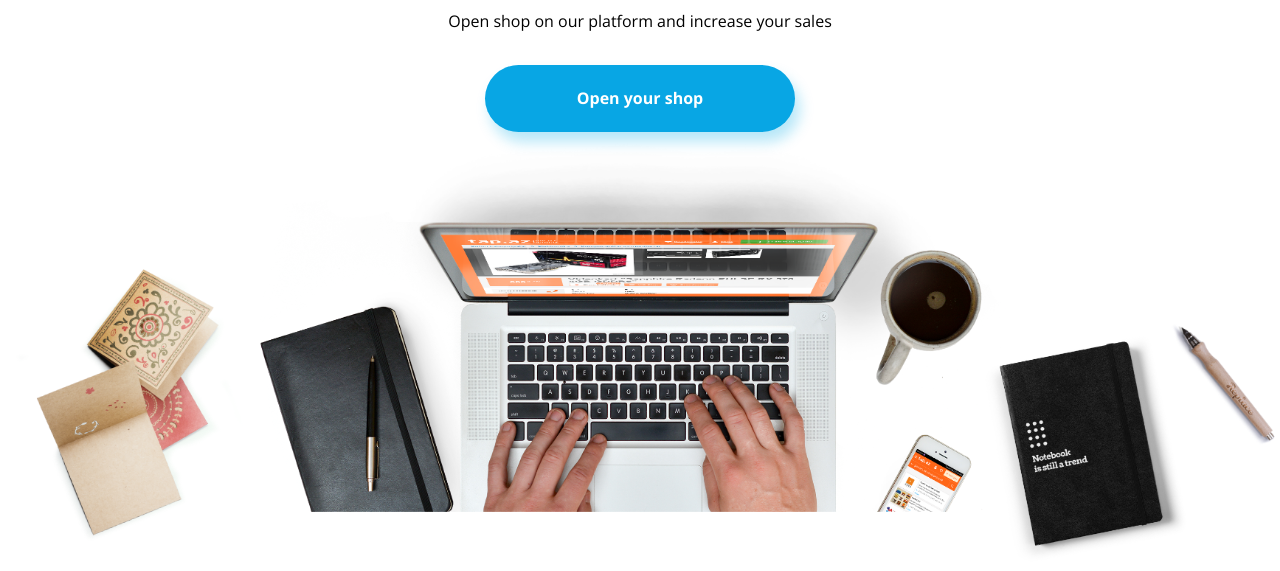
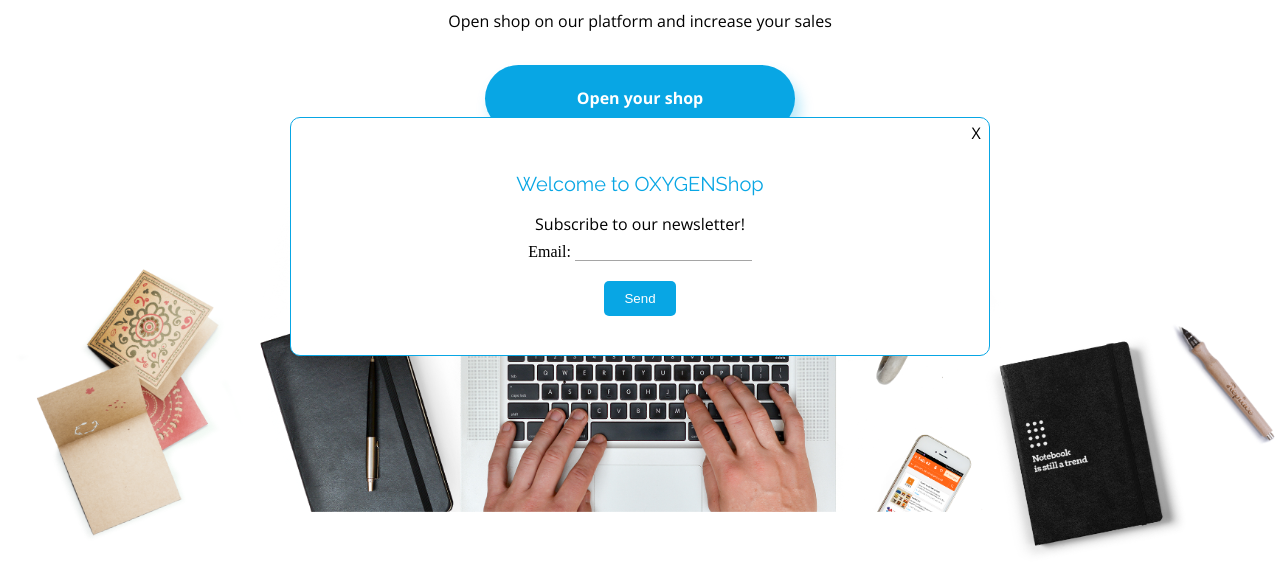
Before and after one commit to Moyrasc/Oxygen-Shop, a website: page index.html in a window 1280 px wide. Shown: the part 203-774 px from the top of the page. Drawn offline with nearby package versions, Linux system fonts and the light colour scheme.

Commit message:
created modal

```diff
--- a/Js/main.js
+++ b/Js/main.js
@@ -12,7 +12,6 @@
 
     })
 })
-
 //percentage scroller
 const percentageScroller = document.querySelector('.percentage-scroller')
 window.addEventListener("scroll", () => {
@@ -20,7 +19,6 @@
 
     percentageScroller.style.width = scrollPercentage + "%";
 })
-
 // Return to the top
 const buttonTop = document.querySelector('#btn-top');
 window.onscroll = () => scrollFunction()
@@ -53,7 +51,6 @@
 
 const validateName = () => {
     const regexName = /[a-zA-Z]{2,100}/
-
     if (regexName.test(nameForm.value)) {
         errorName.style.visibility = "hidden";
         nameForm.classList.remove('error')
@@ -63,7 +60,6 @@
         nameForm.classList.remove('error')
         nameForm.classList.add("correct")
     }
-
 }
 const validateEmail = () => {
     const regexMail = /^(([^<>()\[\]\\.,;:\s@"]+(\.[^<>()\[\]\\.,;:\s@"]+)*)|(".+"))@((\[[0-9]{1,3}\.[0-9]{1,3}\.[0-9]{1,3}\.[0-9]{1,3}])|(([a-zA-Z\-0-9]+\.)+[a-zA-Z]{2,}))$/
--- a/index.html
+++ b/index.html
@@ -275,6 +275,7 @@
                     </p>
                 </div>
             </div>
+
             <div class="form_container">
                 <form class="form">
                     <div>
@@ -310,6 +311,20 @@
         </section>
     </main>
     <button id="btn-top"><i class="fa-solid fa-arrow-up-from-bracket"></i></button>
+    <div class="modal">
+                <div class="modal__container">
+                    <p class="modal__close ">X</p>
+                    <h2 class="modal__title">Welcome to OXYGENShop</h2>
+                    <p class="modal__p">Subscribe to our newsletter!</p>
+                    <form class="modal__form">
+                        <label for="email" class="modal__label">Email: </label>
+                        <input class="text modal__input" type="email"/>
+                    </form>
+                <div class="button__container">
+                    <button class="button submit modal__btn">Send</button>
+            </div>
+                </div>
+            </div>
     <footer class="footer">
         <div class="footer__title">
             <h1>OXYGENShop</h1>
--- a/styles.scss
+++ b/styles.scss
@@ -951,3 +951,72 @@
         }
     }
 }
+.modal {
+    display: block;
+    position: fixed;
+    top: 0;
+    left: 0;
+    width: 100vw;
+    height: 100vh;
+    background-color: transparent;
+    z-index: 10;
+
+    &__container{
+        border: 1px solid #{$primary};
+        border-radius:10px ;
+        -webkit-border-radius:10px ;
+        -moz-border-radius:10px ;
+        -ms-border-radius:10px ;
+        -o-border-radius:10px ;
+        background-color: #FFFFFF;
+        position: relative;
+        display: block;
+        padding: 3%;
+        margin: 25% auto;
+        width: 90%;
+        max-width: 700px;
+        text-align: center;
+
+}
+    &__title{
+        font-family: #{$font-title};
+        color: #{$primary};
+        font-size: 20px;
+        padding-top: 0.5rem;
+
+    }
+    &__p{
+        font-family: #{$font-text};
+        color:#{$black};
+        padding: 0.5rem 0;
+    }
+    &__input{
+        border: none;
+        border-bottom: 1px solid #{$secondary};
+    }
+    &__close{
+        font-family: #{$font-text};
+        display: block;
+        position: absolute;
+        top: 1px;
+        right: 5px;
+        cursor: pointer;
+        padding: 0.2rem;
+
+    }
+    &__btn{
+        background: #{$primary};
+        color: #FFFFFF;
+        border: none;
+        margin-top: 20px;
+        padding: 10px 20px;
+        border-radius:5px ;
+        -webkit-border-radius:5px ;
+        -moz-border-radius:5px ;
+        -ms-border-radius:5px ;
+        -o-border-radius:5px ;
+}
+}
+.modal-visible{
+    visibility: visible;
+}
```
Also changed, not shown: styles.css, 1 other file.
